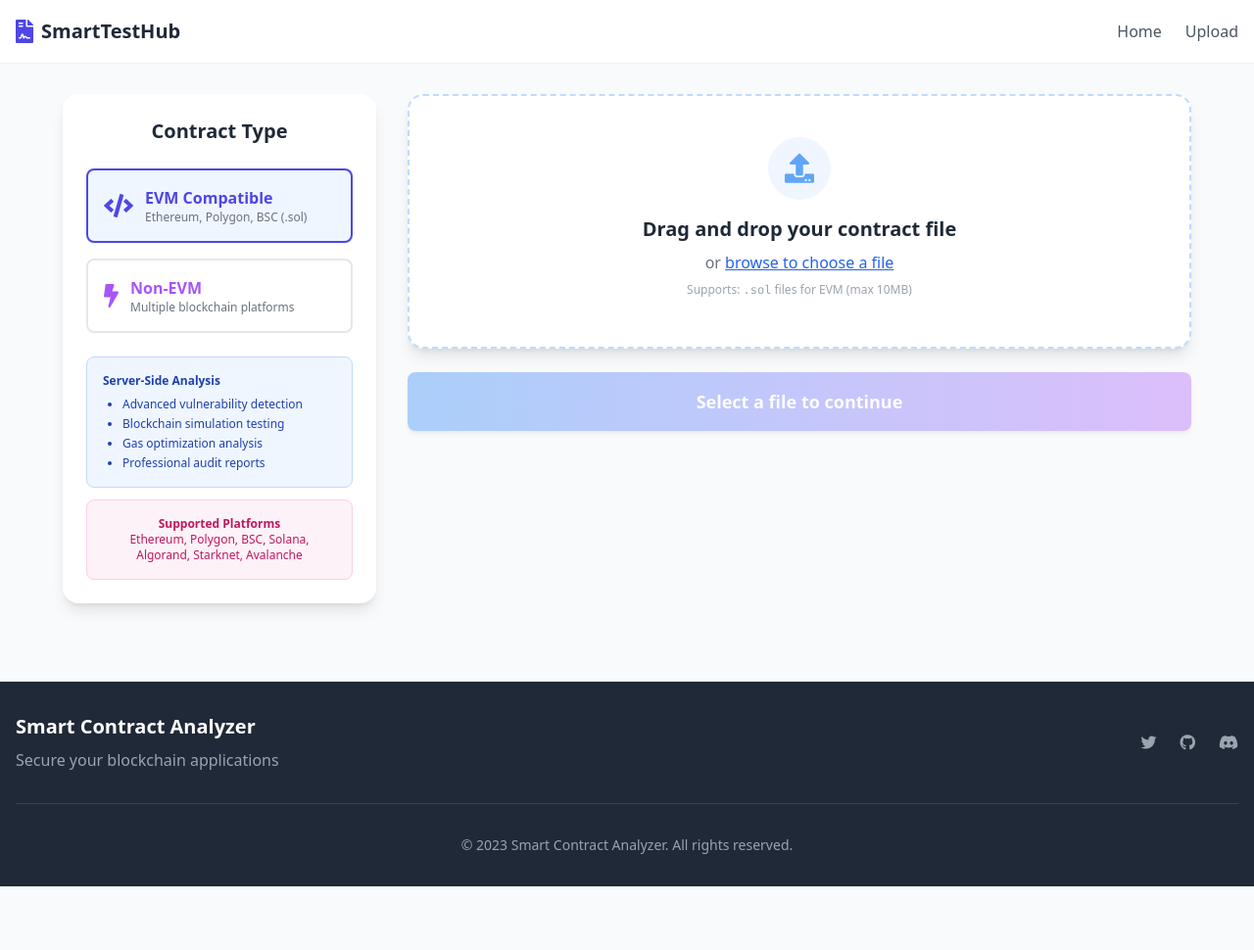
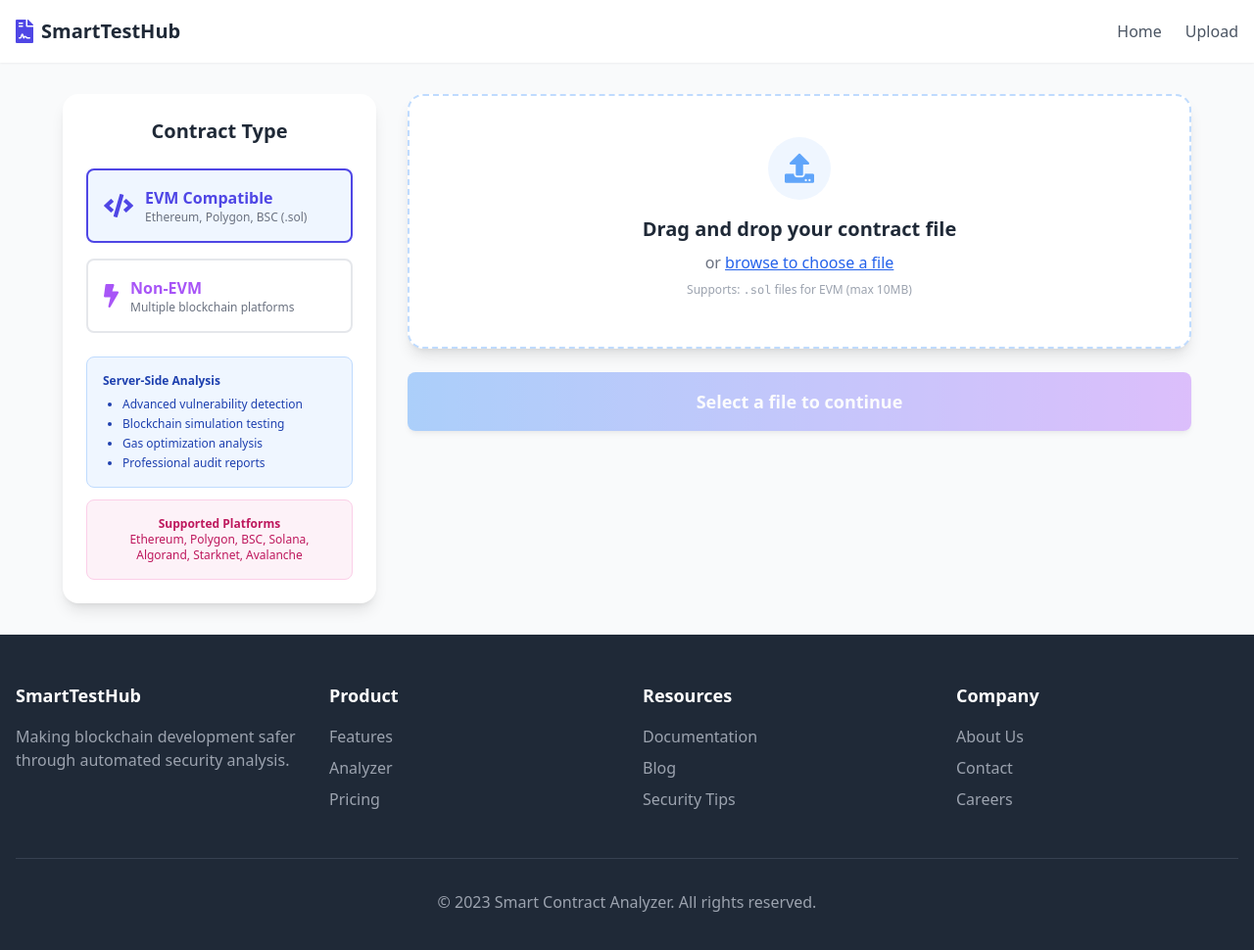
Before and after one commit to Sod021/smarttesthub-frontend, a plain HTML site: page upload.html in a window 1280 px wide. Shown: the whole page at 98% size. Before the commit the page ends 905 px from the top, so only its background shows below. Drawn offline with nearby package versions, Linux system fonts and the light colour scheme.

Commit message:
third changes

```diff
--- a/upload.html
+++ b/upload.html
@@ -225,26 +225,39 @@
         </div>
     </main>
 
-    <footer class="bg-dark text-white py-8 mt-12">
+    <footer class="bg-dark text-white py-12">
         <div class="container mx-auto px-4">
-            <div class="flex flex-col md:flex-row justify-between items-center">
-                <div class="mb-4 md:mb-0">
-                    <h2 class="text-xl font-bold">Smart Contract Analyzer</h2>
-                    <p class="text-gray-400 mt-2">Secure your blockchain applications</p>
+            <div class="grid grid-cols-1 md:grid-cols-4 gap-8">
+                <div>
+                    <h3 class="text-lg font-semibold mb-4">SmartTestHub</h3>
+                    <p class="text-gray-400">Making blockchain development safer through automated security analysis.</p>
                 </div>
-                <div class="flex space-x-6">
-                    <a href="#" class="text-gray-400 hover:text-white transition-colors">
-                        <i class="fab fa-twitter"></i>
-                    </a>
-                    <a href="#" class="text-gray-400 hover:text-white transition-colors">
-                        <i class="fab fa-github"></i>
-                    </a>
-                    <a href="#" class="text-gray-400 hover:text-white transition-colors">
-                        <i class="fab fa-discord"></i>
-                    </a>
+                <div>
+                    <h3 class="text-lg font-semibold mb-4">Product</h3>
+                    <ul class="space-y-2">
+                        <li><a href="#" class="text-gray-400 hover:text-white transition-colors">Features</a></li>
+                        <li><a href="smart-contract-analyzer.html" class="text-gray-400 hover:text-white transition-colors">Analyzer</a></li>
+                        <li><a href="#" class="text-gray-400 hover:text-white transition-colors">Pricing</a></li>
+                    </ul>
+                </div>
+                <div>
+                    <h3 class="text-lg font-semibold mb-4">Resources</h3>
+                    <ul class="space-y-2">
+                        <li><a href="#" class="text-gray-400 hover:text-white transition-colors">Documentation</a></li>
+                        <li><a href="#" class="text-gray-400 hover:text-white transition-colors">Blog</a></li>
+                        <li><a href="#" class="text-gray-400 hover:text-white transition-colors">Security Tips</a></li>
+                    </ul>
+                </div>
+                <div>
+                    <h3 class="text-lg font-semibold mb-4">Company</h3>
+                    <ul class="space-y-2">
+                        <li><a href="#" class="text-gray-400 hover:text-white transition-colors">About Us</a></li>
+                        <li><a href="#" class="text-gray-400 hover:text-white transition-colors">Contact</a></li>
+                        <li><a href="#" class="text-gray-400 hover:text-white transition-colors">Careers</a></li>
+                    </ul>
                 </div>
             </div>
-            <div class="border-t border-gray-700 mt-8 pt-8 text-center text-gray-400 text-sm">
+            <div class="border-t border-gray-700 mt-12 pt-8 text-center text-gray-400">
                 <p>© 2023 Smart Contract Analyzer. All rights reserved.</p>
             </div>
         </div>
@@ -393,21 +406,33 @@
         // Upload logic (send file to backend)
         function uploadFile() {
             if (!selectedFile) return;
+
+            // Determine endpoint based on blockchain/platform
+            let selectedBlockchain = blockchainOptions.querySelector('input[name="blockchain"]:checked').value;
+            let endpoint = '';
+            if (selectedBlockchain === 'evm') {
+                endpoint = 'upload-evm';
+            } else if (selectedBlockchain === 'nonevm') {
+                const platform = document.querySelector('input[name="nonevm-platform"]:checked');
+                if (platform) {
+                    if (platform.value === 'rust') endpoint = 'upload-non-evm';
+                    else if (platform.value === 'algorand') endpoint = 'upload-non-evm-algorand';
+                    else if (platform.value === 'starknet') endpoint = 'upload-non-evm-starknet';
+                }
+            }
+
+            if (!endpoint) {
+                alert('Please select a valid blockchain/platform.');
+                return;
+            }
+
             const formData = new FormData();
-            formData.append('contract', selectedFile);
-
-            // Get selected blockchain type
-            let selectedBlockchain = blockchainOptions.querySelector('input[name="blockchain"]:checked').value;
-            if (selectedBlockchain === 'nonevm') {
-                const platform = document.querySelector('input[name="nonevm-platform"]:checked');
-                selectedBlockchain = platform ? platform.value : '';
-            }
-            formData.append('blockchain', selectedBlockchain);
+            formData.append('contract_file', selectedFile);
 
             analyzeBtn.disabled = true;
             analyzeBtn.textContent = "Analyzing...";
 
-            fetch('http://YOUR_BACKEND_URL/api/analyze', {
+            fetch(`https://smarttesthub-backend-825503036201.europe-west1.run.app/${endpoint}`, {
                 method: 'POST',
                 body: formData
             })
```
Also changed, not shown: index.html (+2 -2 lines).
